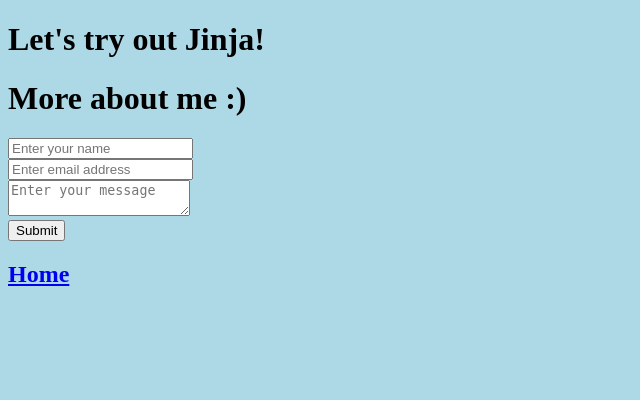
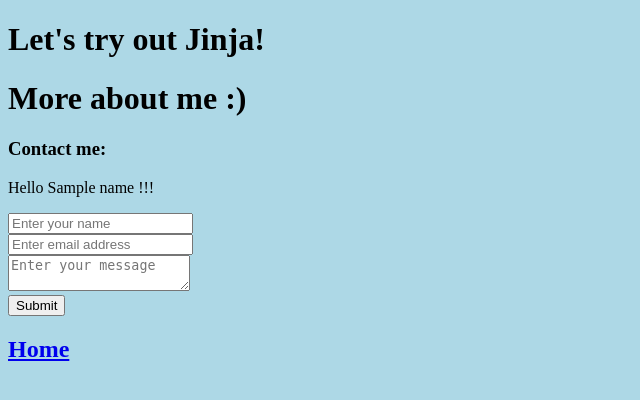
Before and after one commit to citrica/my-home-page, a Flask app: template templates/about.html in a window 1280 px wide. Shown: the top 400 px of the page, without its empty margins (0-640 px from the left). Run offline with Flask 2, Linux system fonts and the light colour scheme; the template is opened without the code that fills it: most values are stand-ins (such as "Sample title", 1, 10 or a date in 2020).

Commit message:
Exercise 17: GET, POST and Cookies

```diff
--- a/main.py
+++ b/main.py
@@ -1,4 +1,4 @@
-from flask import Flask, render_template, request
+from flask import Flask, render_template, request, make_response
 
 app = Flask(__name__)
 
@@ -11,7 +11,8 @@
 @app.route("/about", methods=["GET", "POST"])
 def about_me():
     if request.method == "GET":
-        return render_template("about.html")
+        user_name = request.cookies.get("user_name")
+        return render_template("about.html", name=user_name)
     elif request.method == "POST":
         contact_name = request.form.get("contact-name")
         contact_email = request.form.get("contact-email")
@@ -21,8 +22,10 @@
         print(contact_email)
         print(contact_message)
 
-        return render_template("success.html")
+        response = make_response(render_template("success.html"))
+        response.set_cookie("user_name", contact_name)
 
+        return response
 
 
 @app.route("/portfolio")
--- a/templates/about.html
+++ b/templates/about.html
@@ -1,17 +1,21 @@
 {% extends "base.html" %}
 
 {% block content %}
+
 {% block title %} <h1> More about me :) </h1> {% endblock title %}
+
+    <h3> Contact me: </h3>
+    {% if name %}
+        <p>Hello {{name}} !!!</p>
+    {% endif %}
         <form method="post" action="/about">
             <input type="text" name="contact-name" placeholder="Enter your name">
             <br>
-
             <input type="email" name="contact-email" placeholder="Enter email address">
             <br>
-
             <textarea name="contact-message" placeholder="Enter your message"></textarea>
             <br>
-
             <button type="submit">Submit</button>
         </form>
+
 {% endblock content %}
```
Lines whose indentation alone changed are shown as unchanged.
